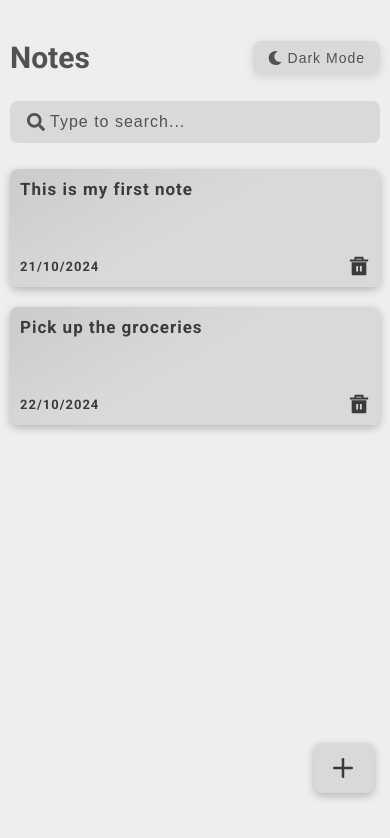
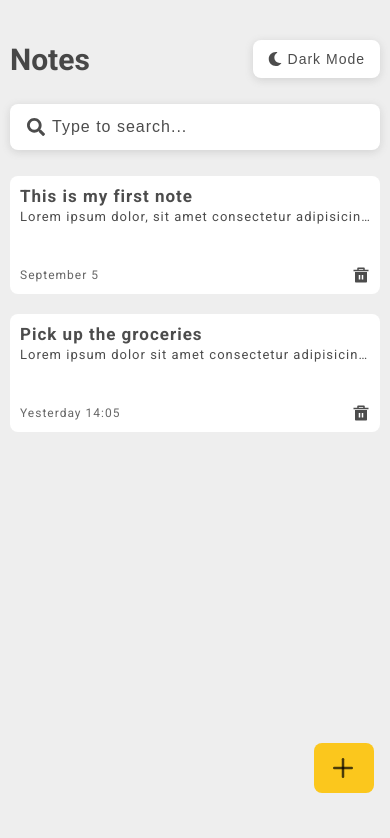
Before and after one commit to Webprojon/make-notes, a React (Vite) app: page / in a window 390 px wide. Shown: the top 838 px of the page. Built offline with nearby package versions, Linux system fonts and the light colour scheme.

Commit message:
responsive is ongoing

```diff
--- a/src/components/AddNoteModal.jsx
+++ b/src/components/AddNoteModal.jsx
@@ -60,7 +60,7 @@ export default function AddNoteModal() {
         <textarea
           value={noteText}
           onChange={(e) => setNoteText(e.target.value)}
-          placeholder="Start writing"
+          placeholder="Type here"
           className="modal__add-textarea"
         ></textarea>
       </div>
@@ -71,7 +71,7 @@ export default function AddNoteModal() {
         >
           Cancel
         </button>
-        <button onClick={handleAddNote} className="modal__add-btn">
+        <button onClick={handleAddNote} className="modal__add-btn save">
           Save
         </button>
       </div>
--- /dev/null
+++ b/src/components/MobileModal.jsx
@@ -0,0 +1,3 @@
+export default function MobileModal() {
+  return <div>MobileModal</div>;
+}
--- a/src/redux/slices.js
+++ b/src/redux/slices.js
@@ -5,14 +5,14 @@ const initialState = {
     {
       id: 1,
       title: 'This is my first note',
-      text: 'Lorem ipsum dolor sit amet consectetur adipisicing elit. Obcaecati quae iusto dolores recusandae dolorem',
-      date: '21/10/2024',
+      text: ' Lorem ipsum dolor, sit amet consectetur adipisicing elit. Aspernatur, quaerat minus saepe.',
+      date: 'September 5',
     },
     {
       id: 2,
       title: 'Pick up the groceries',
       text: 'Lorem ipsum dolor sit amet consectetur adipisicing elit.',
-      date: '22/10/2024',
+      date: 'Yesterday 14:05',
     },
   ],
   isOpenModal: false,
--- a/src/styles/add-modal.css
+++ b/src/styles/add-modal.css
@@ -7,9 +7,8 @@
   flex-direction: column;
   justify-content: space-between;
   letter-spacing: 1px;
-  color: #3c3b3b;
-  box-shadow: rgba(0, 0, 0, 0.24) 0px 3px 8px;
-  background: linear-gradient(150deg, #d9d9d9 54%, #cccccc 97%);
+  color: rgba(0, 0, 0, 0.7);
+  background-color: #ffffff;
 }
 
 .modal__head {
@@ -18,19 +17,18 @@
 
 .modal__add-input {
   width: 100%;
-  background-color: #ebe8e8;
-  color: #545454;
   letter-spacing: 1px;
   font-size: 14px;
   padding: 8px 10px;
-  border: none;
   border-radius: 8px;
   outline: none;
   font-weight: 600;
+  color: rgba(0, 0, 0, 0.7);
+  border: 1px solid rgba(0, 0, 0, 0.1);
 }
 
 .modal__add-input::placeholder {
-  color: #545454;
+  color: rgba(0, 0, 0, 0.7);
 }
 
 .modal__current-time {
@@ -41,20 +39,19 @@
 .modal__add-textarea {
   width: 100%;
   height: 9vh;
-  background-color: #ebe8e8;
-  color: #545454;
   letter-spacing: 1px;
   font-size: 14px;
   padding: 10px;
-  border: none;
   border-radius: 8px;
+  resize: none;
   outline: none;
-  resize: none;
   font-weight: 600;
+  color: rgba(0, 0, 0, 0.7);
+  border: 1px solid rgba(0, 0, 0, 0.1);
 }
 
 .modal__add-textarea::placeholder {
-  color: #545454;
+  color: rgba(0, 0, 0, 0.7);
 }
 
 .modal__add-textarea::-webkit-scrollbar {
@@ -69,17 +66,16 @@
 
 .modal__add-btn {
   font-weight: 600;
-  background-color: #ebe8e8;
-  color: #3c3b3b;
   padding: 8px 20px;
   border-radius: 8px;
   letter-spacing: 1px;
   cursor: pointer;
-  border: none;
+  color: rgba(0, 0, 0, 0.7);
+  border: 1px solid rgba(0, 0, 0, 0.1);
 }
 
 .modal__add-btn:hover {
-  background-color: #e0dfdf;
+  background-color: #e7e7e7;
   transition: all linear 0.2s;
 }
 
@@ -92,32 +88,35 @@
     width: 100%;
     height: 100vh;
     justify-content: start;
+    padding: 20px 15px;
   }
 
   .modal__head {
     display: flex;
     justify-content: space-between;
-    color: #3c3b3b;
-    font-size: 24px;
+    color: rgba(0, 0, 0, 0.7);
+    font-size: 26px;
   }
 
   .modal__add-input {
+    border: none;
+    font-size: 20px;
+    padding: 5px 0px;
+    margin-top: 20px;
     background: transparent;
-    font-size: 16px;
-    padding: 5px;
-    margin-top: 17px;
   }
 
   .modal__current-time {
-    padding: 5px;
+    font-size: 14px;
+    margin: 20px 0;
   }
 
   .modal__add-textarea {
+    border: none;
+    height: 20vh;
+    font-size: 18px;
+    padding: 5px 0px;
     background: transparent;
-    height: 15vh;
-    font-size: 15px;
-    padding: 5px;
-    border-radius: none;
   }
 
   .modal__add-wrap {
@@ -131,4 +130,14 @@
   .cancel {
     display: none;
   }
+
+  .save {
+    position: absolute;
+    bottom: 0%;
+    left: 0%;
+    width: 100%;
+    font-size: 17px;
+    padding: 14px 0px;
+    border-radius: 0px;
+  }
 }
--- a/src/styles/header.css
+++ b/src/styles/header.css
@@ -6,27 +6,27 @@
 
 .notes__header-h1 {
   font-size: 30px;
-  color: #525252;
+  color: rgba(0, 0, 0, 0.7);
 }
 
 .notes__header-btn {
-  background-color: #d9d9d9;
+  gap: 6px;
   border: none;
+  display: flex;
+  font-size: 14px;
+  cursor: pointer;
+  border-radius: 8px;
   padding: 10px 14px;
-  font-size: 14px;
-  color: #525252;
+  align-items: center;
   letter-spacing: 1px;
-  border-radius: 8px;
-  cursor: pointer;
   transition: all linear 0.2s;
+  color: rgba(0, 0, 0, 0.7);
+  background-color: #ffffff;
   box-shadow: rgba(99, 99, 99, 0.2) 0px 2px 8px 0px;
-  display: flex;
-  align-items: center;
-  gap: 6px;
 }
 
 .notes__header-btn:hover {
-  background-color: #cac7c7;
+  background-color: #f7f7f7;
 }
 
 .notes__header-btn:active {
@@ -43,18 +43,19 @@
 
 .notes__search-input {
   width: 100%;
-  color: #525252;
   letter-spacing: 1px;
   font-size: 16px;
-  padding: 14px 15px 14px 47px;
   border: none;
   border-radius: 24px;
   outline: none;
-  background-color: #d9d9d9;
+  padding: 14px 15px 14px 47px;
+  color: rgba(0, 0, 0, 0.7);
+  background-color: #ffffff;
+  box-shadow: rgba(99, 99, 99, 0.2) 0px 2px 8px 0px;
 }
 
 .notes__search-input::placeholder {
-  color: #525252;
+  color: rgba(0, 0, 0, 0.7);
 }
 
 .notes__search-icon {
@@ -63,7 +64,7 @@
   left: 1.9%;
   transform: translate(-50%, -50%);
   font-size: 20px;
-  color: #525252;
+  color: rgba(0, 0, 0, 0.7);
 }
 
 /* Media query | Responsive */
@@ -72,11 +73,11 @@
     background-color: red;
   }
   .notes__header-btn {
-    padding: 9px 15px;
+    padding: 11px 15px;
   }
 
   .notes__search-input {
-    padding: 12px 10px 12px 40px;
+    padding: 14px 10px 14px 42px;
     border-radius: 8px;
   }
 
--- a/src/styles/notes.css
+++ b/src/styles/notes.css
@@ -12,31 +12,25 @@
 
 .notes__list-card {
   width: 334px;
-  height: 28vh;
   padding: 15px;
   border-radius: 8px;
   display: flex;
   flex-direction: column;
   justify-content: space-between;
   letter-spacing: 1px;
-  color: #3c3b3b;
-  box-shadow: rgba(0, 0, 0, 0.24) 0px 3px 8px;
-  background: linear-gradient(330deg, #d9d9d9 54%, #cccccc 97%);
-}
-
-.notes__list-card:hover {
-  transition: all linear 0.2s;
-  background: linear-gradient(150deg, #d9d9d9 54%, #cccccc 97%);
+  color: rgba(0, 0, 0, 0.7);
+  background-color: #ffffff;
 }
 
 .notes__list-card-notfound {
   width: 334px;
   height: 15vh;
+  font-size: 14px;
   padding: 15px;
   border-radius: 15px;
   letter-spacing: 1px;
-  color: #3c3b3b;
-  background: linear-gradient(150deg, #d9d9d9 54%, #cccccc 97%);
+  color: rgba(0, 0, 0, 0.7);
+  background-color: #ffffff;
 }
 
 .notes__list-card-notfound-h2 {
@@ -49,7 +43,7 @@
 }
 
 .notes__list-text {
-  padding: 10px 0;
+  margin: 10px 0;
   height: 15vh;
   overflow-y: auto;
   letter-spacing: 1px;
@@ -67,8 +61,8 @@
 }
 
 .notes__list-span {
-  font-weight: 600;
   font-size: 15px;
+  color: rgba(0, 0, 0, 0.6);
 }
 
 .notes__list-delicon {
@@ -78,15 +72,10 @@
 
 .notes__add {
   padding: 10px 14px;
-  color: #3c3b3b;
   cursor: pointer;
   border-radius: 8px;
-  background-color: #d9d9d9;
-  box-shadow: rgba(0, 0, 0, 0.24) 0px 3px 8px;
-}
-
-.notes__add:hover {
-  background-color: #cccccc;
+  color: rgba(0, 0, 0, 0.7);
+  background-color: #ffffff;
 }
 
 .notes__add-plus-icon {
@@ -123,32 +112,20 @@
   }
 
   .notes__list-text {
-    display: none;
-  }
-
-  .notes__add {
-    width: 100%;
-    height: 27vh;
-  }
-
-  .notes__add-input {
-    padding: 10px;
-  }
-
-  .notes__add-textarea {
-    height: 10vh;
-  }
-
-  .notes__add-wrap {
-    margin-top: 25px;
+    height: 3vh;
+    margin: 3px 0 0 0;
+    overflow: hidden;
+    white-space: nowrap;
+    text-overflow: ellipsis;
+    font-size: 13px;
   }
 
   .notes__list-span {
-    font-size: 13px;
+    font-size: 12px;
   }
 
-  .notes__add-btn {
-    padding: 12px 30px;
+  .notes__list-delicon {
+    font-size: 18px;
   }
 
   .notes__add {
@@ -157,5 +134,6 @@
     right: 4%;
     width: 60px;
     height: 50px;
+    background-color: #fbc71d;
   }
 }
```
Also changed, not shown: src/styles/global.css (+5 -5 lines).
